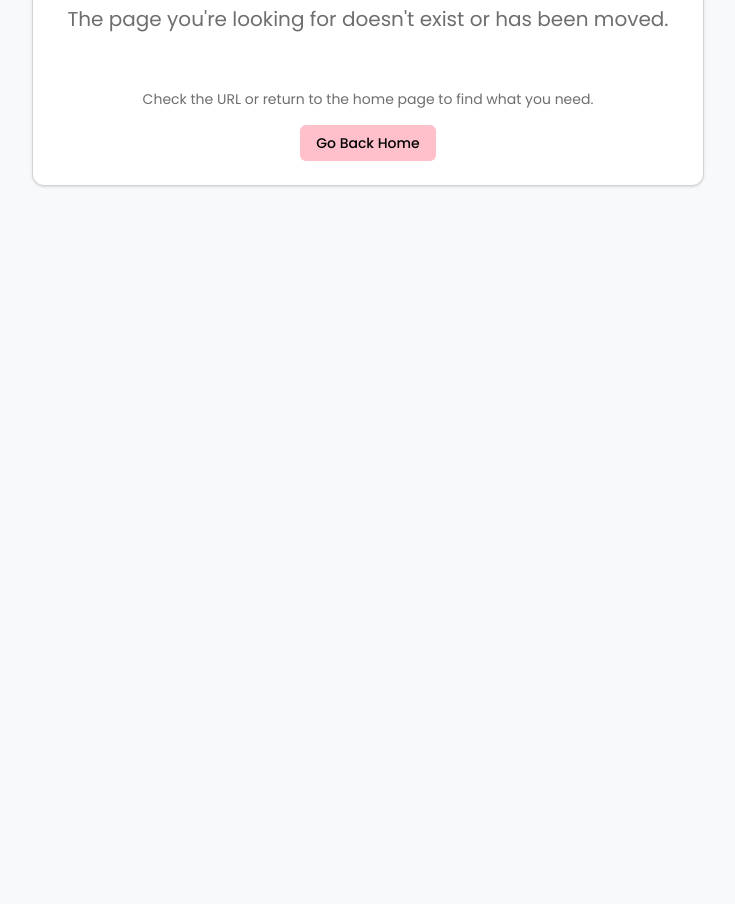
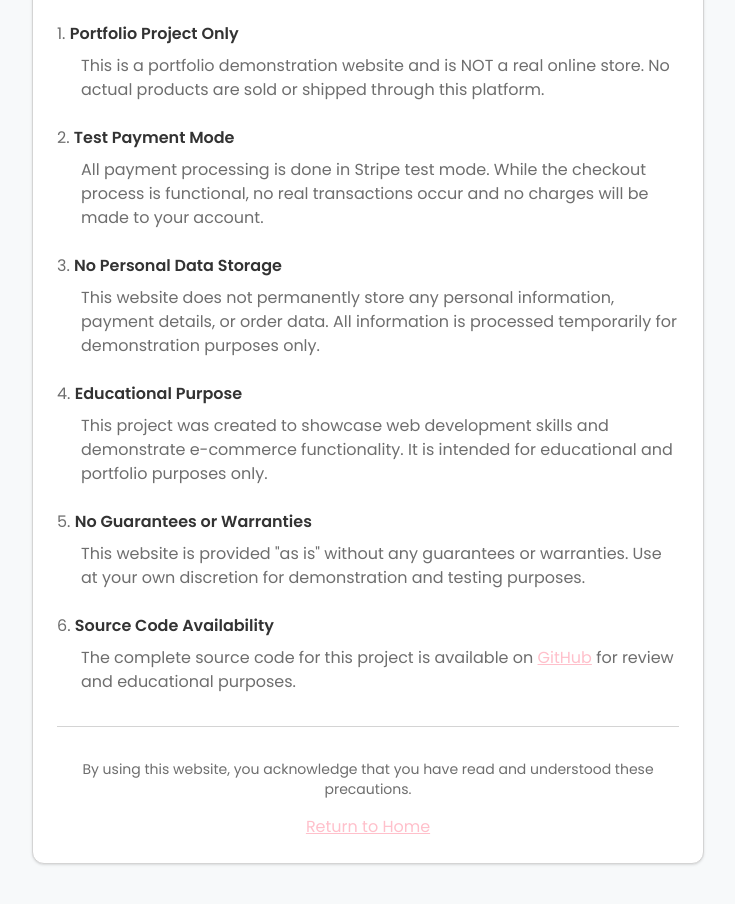
Before and after one commit to NickVeles/portfolio-ecommerce, a Next.js app: page /terms in a window 1280 px wide. Before the commit this address had no page. Shown: the part 400-1304 px from the top of the page, without its empty margins (272-1007 px from the left). Before the commit the page ends 800 px from the top, so only its background shows below. Built offline with nearby package versions, Linux system fonts and the light colour scheme.

Commit message:
feat: add terms

```diff
--- /dev/null
+++ b/app/terms/page.tsx
@@ -0,0 +1,110 @@
+import Link from "next/link";
+import { Card, CardContent } from "@/components/ui/card";
+
+export default function Terms() {
+  return (
+    <div className="container mx-auto py-16">
+      <Card className="max-w-2xl mx-auto">
+        <CardContent className="space-y-8 pt-6">
+          <div className="text-center space-y-4">
+            <h1 className="text-3xl font-bold">Terms and Precautions</h1>
+            <p className="text-lg text-muted-foreground">
+              Please read the following important information before using this
+              website.
+            </p>
+          </div>
+
+          <div className="border-t pt-8">
+            <ol className="space-y-6 list-decimal list-inside">
+              <li className="text-muted-foreground">
+                <span className="font-semibold text-foreground">
+                  Portfolio Project Only
+                </span>
+                <p className="ml-6 mt-2">
+                  This is a portfolio demonstration website and is NOT a real
+                  online store. No actual products are sold or shipped through
+                  this platform.
+                </p>
+              </li>
+
+              <li className="text-muted-foreground">
+                <span className="font-semibold text-foreground">
+                  Test Payment Mode
+                </span>
+                <p className="ml-6 mt-2">
+                  All payment processing is done in Stripe test mode. While the
+                  checkout process is functional, no real transactions occur and
+                  no charges will be made to your account.
+                </p>
+              </li>
+
+              <li className="text-muted-foreground">
+                <span className="font-semibold text-foreground">
+                  No Personal Data Storage
+                </span>
+                <p className="ml-6 mt-2">
+                  This website does not permanently store any personal
+                  information, payment details, or order data. All information
+                  is processed temporarily for demonstration purposes only.
+                </p>
+              </li>
+
+              <li className="text-muted-foreground">
+                <span className="font-semibold text-foreground">
+                  Educational Purpose
+                </span>
+                <p className="ml-6 mt-2">
+                  This project was created to showcase web development skills
+                  and demonstrate e-commerce functionality. It is intended for
+                  educational and portfolio purposes only.
+                </p>
+              </li>
+
+              <li className="text-muted-foreground">
+                <span className="font-semibold text-foreground">
+                  No Guarantees or Warranties
+                </span>
+                <p className="ml-6 mt-2">
+                  This website is provided "as is" without any guarantees or
+                  warranties. Use at your own discretion for demonstration and
+                  testing purposes.
+                </p>
+              </li>
+
+              <li className="text-muted-foreground">
+                <span className="font-semibold text-foreground">
+                  Source Code Availability
+                </span>
+                <p className="ml-6 mt-2">
+                  The complete source code for this project is available on{" "}
+                  <Link
+                    href="https://github.com/NickVeles/portfolio-ecommerce"
+                    target="_blank"
+                    rel="noopener noreferrer"
+                    className="text-primary hover:text-secondary transition-colors underline"
+                  >
+                    GitHub
+                  </Link>{" "}
+                  for review and educational purposes.
+                </p>
+              </li>
+            </ol>
+          </div>
+
+          <div className="border-t pt-8 text-center">
+            <p className="text-sm text-muted-foreground mb-4">
+              By using this website, you acknowledge that you have read and
+              understood these precautions.
+            </p>
+            <Link
+              href="/"
+              className="text-primary hover:text-secondary transition-colors underline"
+            >
+              Return to Home
+            </Link>
+          </div>
+        </CardContent>
+      </Card>
+    </div>
+  );
+}
```
